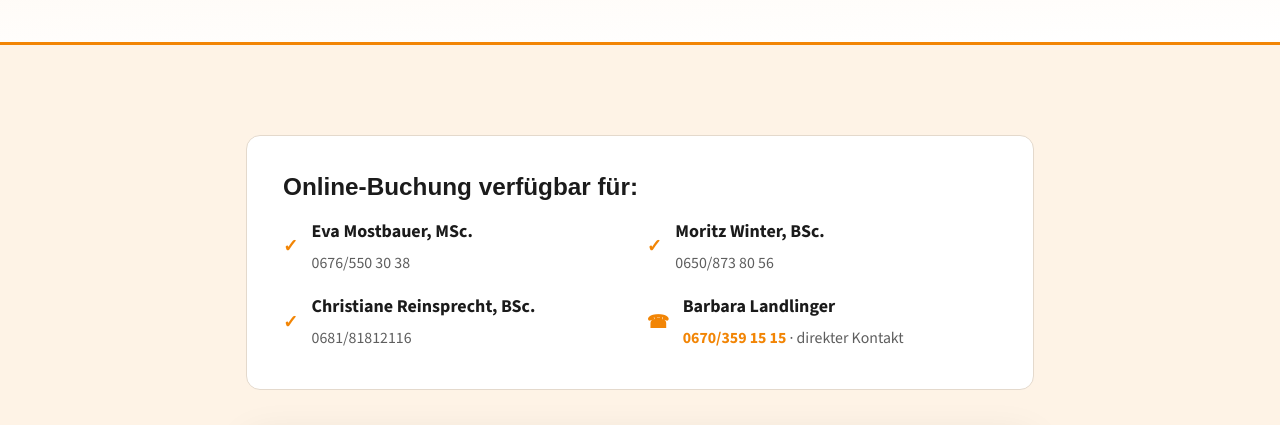
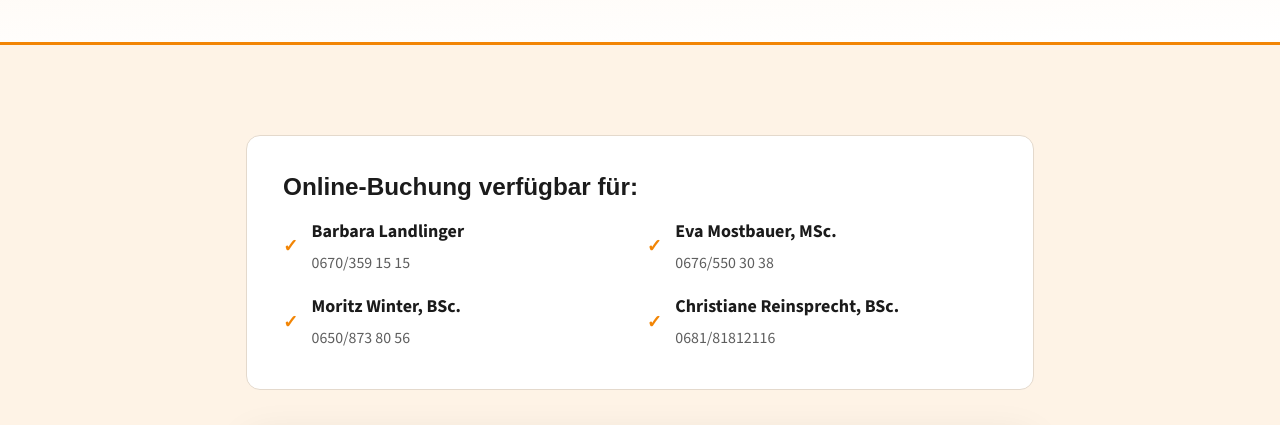
Before and after one commit to tostrauss/therapieblumau, a plain HTML site: page buchen.html in a window 1280 px wide. Shown: the part 307-732 px from the top of the page. Drawn offline with nearby package versions, Linux system fonts and the light colour scheme; grey boxes are pictures that could not be loaded.

Commit message:
Online buchen: Barbara wieder wie online (mit Haken, ohne "direkter Kontakt")
Entscheidung zu Zeile 43: Barbara Landlinger steht wieder als Erste mit
Haken im Kasten "Online-Buchung verfuegbar fuer", wie auf der Live-Seite.

Co-Authored-By: Claude Opus 5.5 <noreply@anthropic.com>

```diff
--- a/buchen.html
+++ b/buchen.html
@@ -34,6 +34,10 @@
           <div class="grid grid--2 gap-sm">
             <div class="flex items-center gap-sm">
               <span style="color:#f28505; font-weight:700;">✓</span>
+              <div><strong>Barbara Landlinger</strong><br><span class="text-sm text-soft">0670/359 15 15</span></div>
+            </div>
+            <div class="flex items-center gap-sm">
+              <span style="color:#f28505; font-weight:700;">✓</span>
               <div><strong>Eva Mostbauer, MSc.</strong><br><span class="text-sm text-soft">0676/550 30 38</span></div>
             </div>
             <div class="flex items-center gap-sm">
@@ -43,10 +47,6 @@
             <div class="flex items-center gap-sm">
               <span style="color:#f28505; font-weight:700;">✓</span>
               <div><strong>Christiane Reinsprecht, BSc.</strong><br><span class="text-sm text-soft">0681/81812116</span></div>
-            </div>
-            <div class="flex items-center gap-sm">
-              <span style="color:#f28505; font-weight:700;">☎</span>
-              <div><strong>Barbara Landlinger</strong><br><span class="text-sm text-soft"><a href="tel:+436703591515" style="color:#f28505; font-weight:700;">0670/359 15 15</a> · direkter Kontakt</span></div>
             </div>
           </div>
         </div>
```
